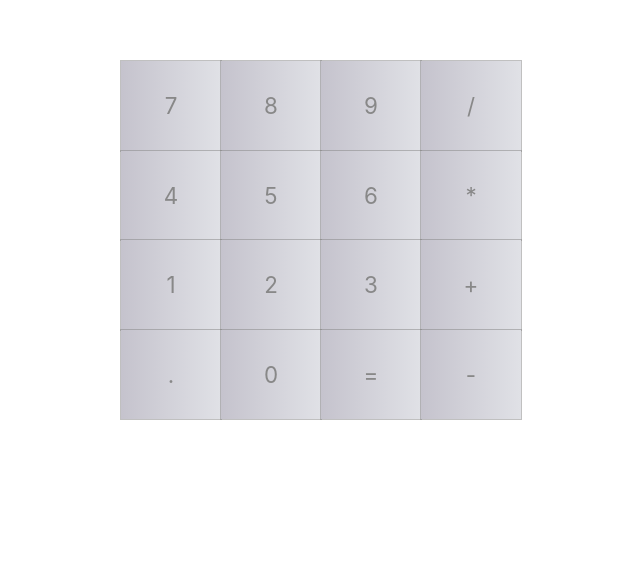
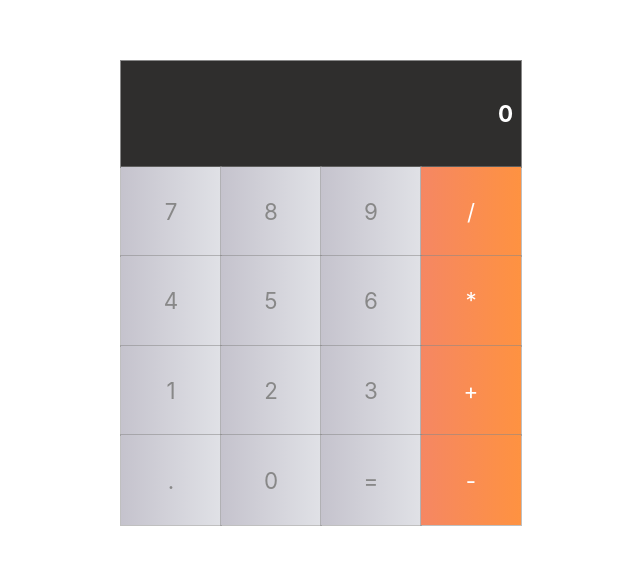
Before and after one commit to CelesteColamarino/FieraCalculator, a React (Create React App) app: page / in a window 1280 px wide. Shown: the part 139-704 px from the top of the page, without its empty margins (319-959 px from the left). Built offline with nearby package versions, Linux system fonts and the light colour scheme.

Commit message:
Input component added, with its css file. Imported useState to initialize an input state, and used setInput inside the new calculators method addToInput. Ternary added to the css button class to style operators with their own color

```diff
--- a/src/Components/Button/Button.js
+++ b/src/Components/Button/Button.js
@@ -1,8 +1,18 @@
 import React from "react";
 import "./button.css";
 
-const Button = ({ children }) => {
-  return <div className="button">{children}</div>;
+const Button = ({ children, handleClick }) => {
+  const isOperator = (val) => {
+    return !isNaN(val) || val === "." || val === "=" ? "" : "operator";
+  };
+  return (
+    <div
+      className={`button ${isOperator(children)}`}
+      onClick={() => handleClick(children)}
+    >
+      {children}
+    </div>
+  );
 };
 
 export default Button;
--- a/src/Components/Button/button.css
+++ b/src/Components/Button/button.css
@@ -11,3 +11,8 @@
   outline: 1px solid rgb(136, 136, 136, 0.53);
   cursor: pointer;
 }
+
+.operator {
+  background: linear-gradient(90deg, #f58763, #fe9241);
+  color: white;
+}
--- a/src/Components/Calculator/Calculator.js
+++ b/src/Components/Calculator/Calculator.js
@@ -1,33 +1,44 @@
-import React from "react";
+import React, { useState } from "react";
 import Button from "../Button/Button";
+import Input from "../Input/Input";
 import "./calculator.css";
 
 const Calculator = () => {
+  const [input, setInput] = useState(0);
+
+  const addToInput = (val) => {
+    const result = input ? input + val : val;
+    setInput(result);
+  };
+
   return (
     <div className="wrapper">
       <div className="row">
-        <Button>7</Button>
-        <Button>8</Button>
-        <Button>9</Button>
-        <Button>/</Button>
+        <Input>{input}</Input>
       </div>
       <div className="row">
-        <Button>4</Button>
-        <Button>5</Button>
-        <Button>6</Button>
-        <Button>*</Button>
+        <Button handleClick={addToInput}>7</Button>
+        <Button handleClick={addToInput}>8</Button>
+        <Button handleClick={addToInput}>9</Button>
+        <Button handleClick={addToInput}>/</Button>
       </div>
       <div className="row">
-        <Button>1</Button>
-        <Button>2</Button>
-        <Button>3</Button>
-        <Button>+</Button>
+        <Button handleClick={addToInput}>4</Button>
+        <Button handleClick={addToInput}>5</Button>
+        <Button handleClick={addToInput}>6</Button>
+        <Button handleClick={addToInput}>*</Button>
       </div>
       <div className="row">
-        <Button>.</Button>
-        <Button>0</Button>
-        <Button>=</Button>
-        <Button>-</Button>
+        <Button handleClick={addToInput}>1</Button>
+        <Button handleClick={addToInput}>2</Button>
+        <Button handleClick={addToInput}>3</Button>
+        <Button handleClick={addToInput}>+</Button>
+      </div>
+      <div className="row">
+        <Button handleClick={addToInput}>.</Button>
+        <Button handleClick={addToInput}>0</Button>
+        <Button handleClick={addToInput}>=</Button>
+        <Button handleClick={addToInput}>-</Button>
       </div>
     </div>
   );
--- /dev/null
+++ b/src/Components/Input/Input.js
@@ -0,0 +1,8 @@
+import React from "react";
+import "./input.css";
+
+const Input = ({ children }) => {
+  return <div className="input">{children}</div>;
+};
+
+export default Input;
--- /dev/null
+++ b/src/Components/Input/input.css
@@ -0,0 +1,13 @@
+.input {
+  display: flex;
+  height: 4em;
+  flex: 1;
+  background-color: #2f2e2d;
+  outline: 1px solid #888;
+  color: #fff;
+  justify-content: flex-end;
+  padding: 0.5rem;
+  font-weight: bold;
+  font-size: 1.4em;
+  align-items: center;
+}
```
